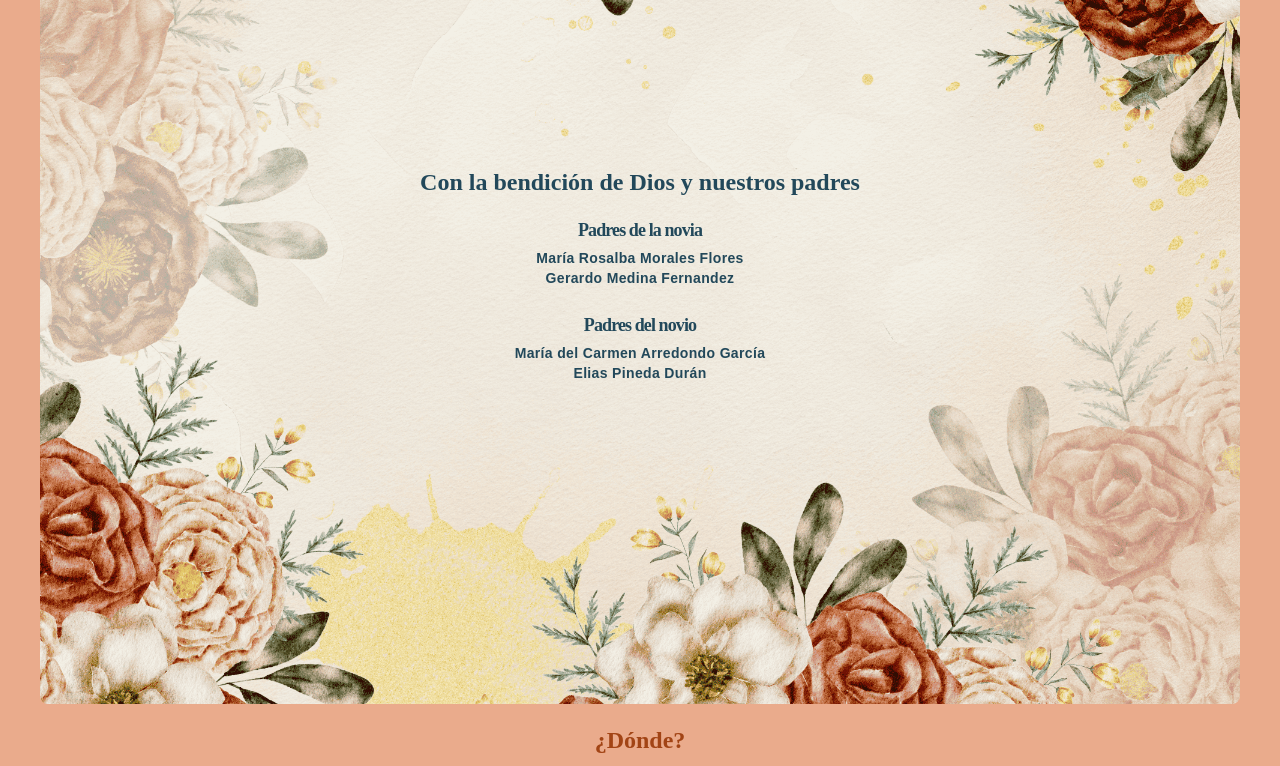
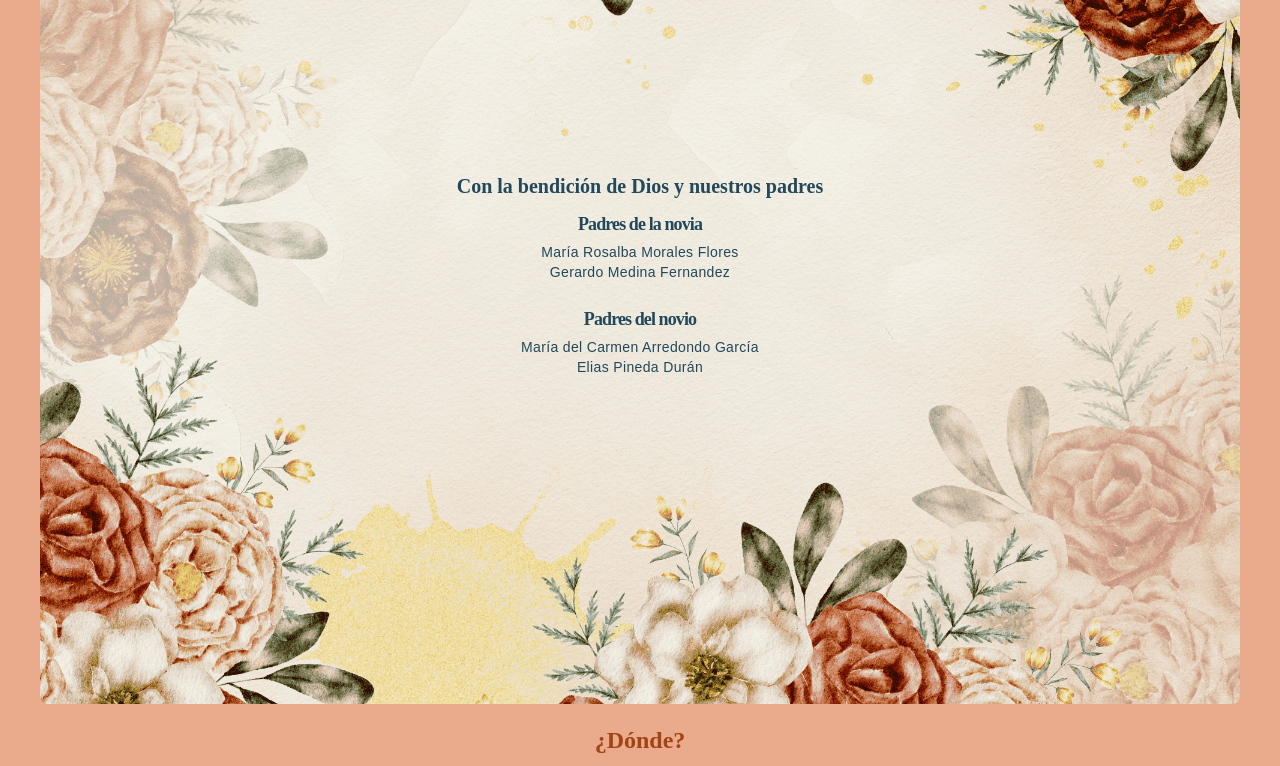
Before and after one commit to SPA07/wedding-invitation, a React (Vite) app: page / in a window 1280 px wide. Shown: the part 2120-2886 px from the top of the page. Built offline with nearby package versions, Linux system fonts and the light colour scheme; a web font is replaced by a local one.

Commit message:
feat: infocard modified 2

```diff
--- a/src/components/Home.jsx
+++ b/src/components/Home.jsx
@@ -31,9 +31,9 @@ const Home = () => {
         imageClassName="object-cover"
       >
         {/* Agregamos p-11 aquí para que afecte a todo el contenido interno */}
-        <div className="flex flex-col gap-y-5 p-11 text-center items-center">
+        <div className="flex flex-col gap-y-3 p-11 text-center items-center">
 
-          <h1 className="text-(--color-secondary) text-2xl leading-tight">
+          <h1 className="text-(--color-secondary) text-xl leading-tight">
             Con la bendición de Dios y nuestros padres
           </h1>
 
--- a/src/index.css
+++ b/src/index.css
@@ -35,7 +35,7 @@
 
     p {
         font-family: 'Montserrat', sans-serif;
-        font-weight: 700;
+        font-weight: 400;
         font-style: normal;
     }
 }
```
